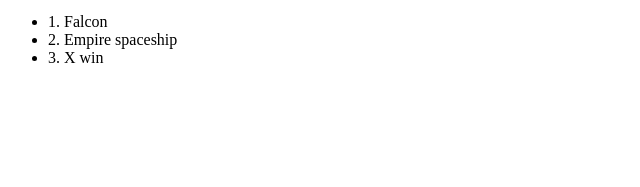
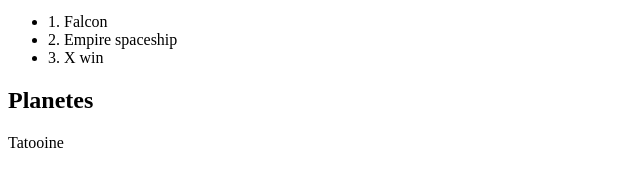
Before and after one commit to Ndack30/formation-git-mastering-discover, a plain HTML site: page index 2.html in a window 1280 px wide. Shown: the part 119-306 px from the top of the page, without its empty margins (0-640 px from the left). Drawn offline with Linux system fonts and the light colour scheme.

Commit message:
feat: add Tatooine
Added a new section for 'Planetes' with Tatooine.

```diff
--- a/index 2.html
+++ b/index 2.html
@@ -19,5 +19,12 @@
         <li>2. Empire spaceship</li>
         <li>3. X win</li>
     </ul>
+    <div>
+        <h2>Planetes</h2>
+        <div>
+            Tatooine
+       </div>
+    </div>
+
 </body>
 </html>
```
